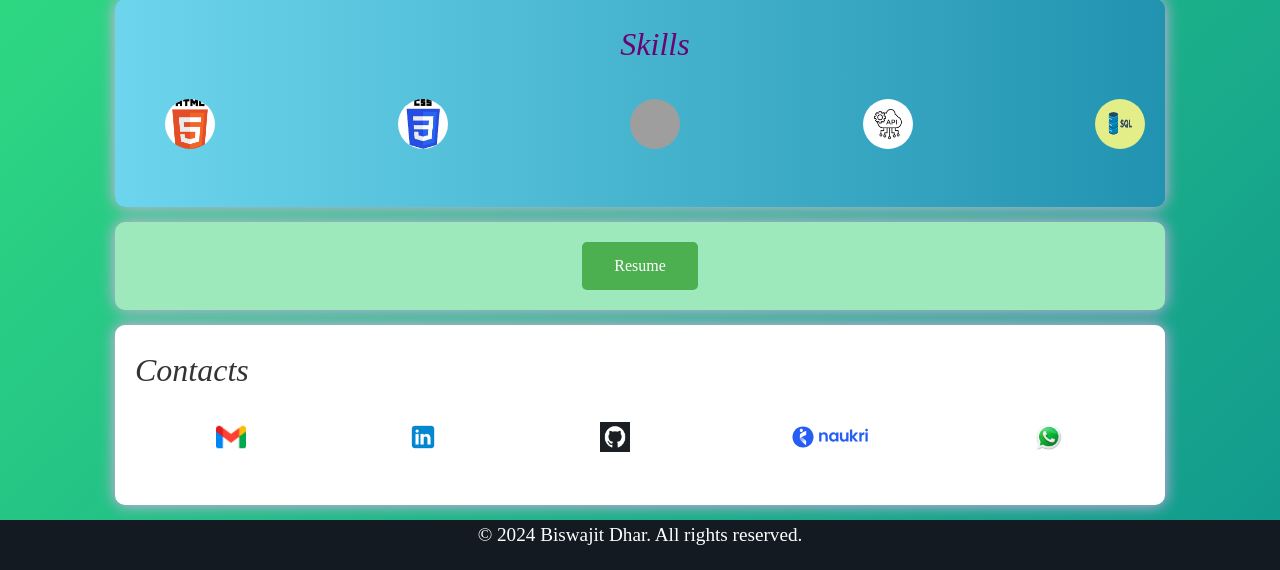
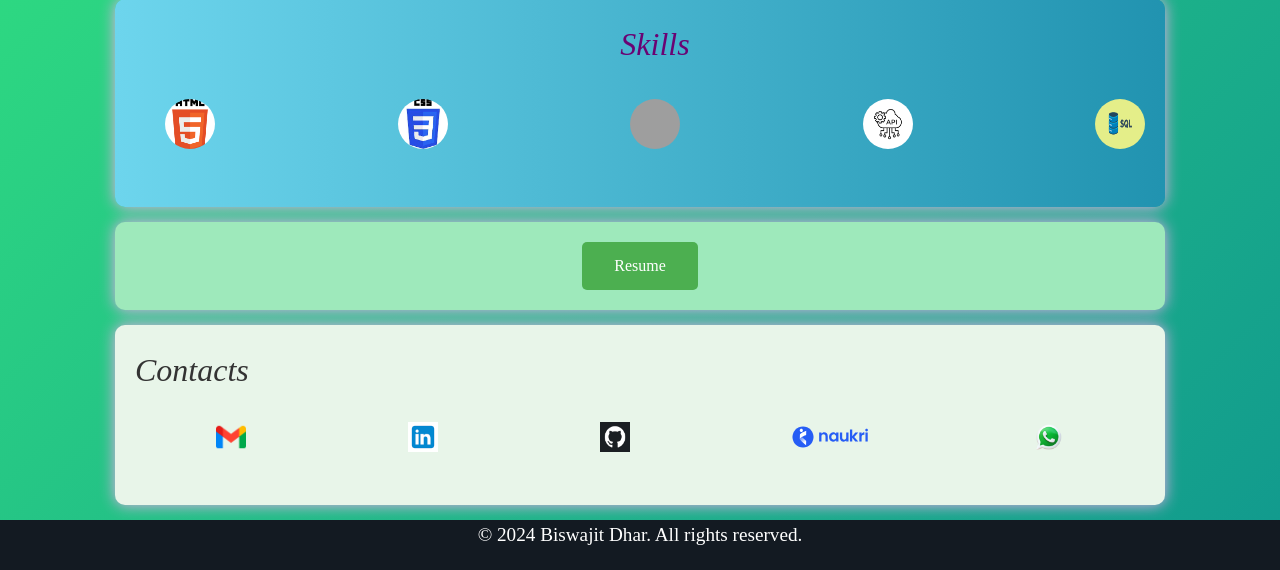
Before and after one commit to biswajitdhar76/Portfolio_Flask, a Flask app: page / in a window 1280 px wide. Shown: the part 687-1257 px from the top of the page. Run offline with Flask 3, Linux system fonts and the light colour scheme; grey boxes are pictures that could not be loaded.

Commit message:
Update Home_stylesheet.css

```diff
--- a/static/Home_stylesheet.css
+++ b/static/Home_stylesheet.css
@@ -82,6 +82,10 @@ section h2{
     color:#032e73;
     animation: fadeInSlideUp 1s ease-out;
     position:relative;
+
+}
+#contact{
+  background-color:#E8F5E9;
 }
 
 #contact div{
```
